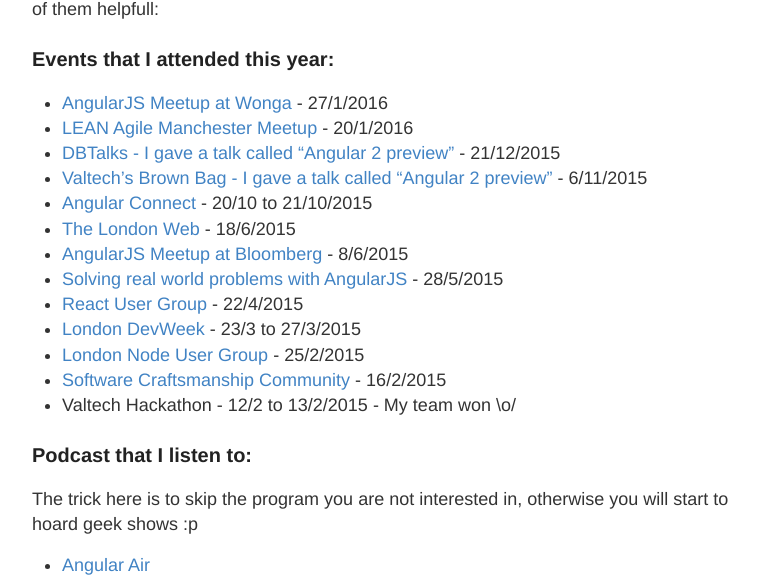
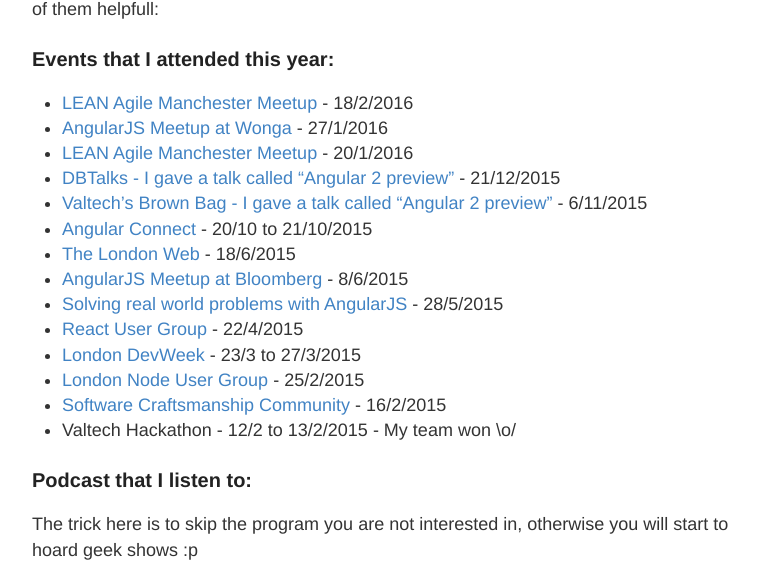
Before and after one commit to rafaelaudy/rafaelaudy.github.io, a Jekyll site: the page built from foodforthought.md, in a window 1280 px wide and 900 px high, cut to the strip 324-900 px from the top of the window. Shown: the whole strip, without its empty margins (248-1007 px from the left). Built offline with Jekyll 4.4.1, drawn with Linux system fonts in a browser that asks for light colours; Markdown is read by kramdown in place of the engine named in the settings.

Commit message:
Updating the attended events

```diff
--- a/foodforthought.md
+++ b/foodforthought.md
@@ -9,6 +9,7 @@
 
 ### Events that I attended this year:
 
+* [LEAN Agile Manchester Meetup](http://www.meetup.com/Lean-Agile-Manchester/events/228252731/) - 18/2/2016
 * [AngularJS Meetup at Wonga](http://www.meetup.com/AngularJS-London/events/228224175/) - 27/1/2016
 * [LEAN Agile Manchester Meetup](http://www.meetup.com/Lean-Agile-Manchester/events/227496143/) - 20/1/2016
 * [DBTalks - I gave a talk called "Angular 2 preview"](https://www.youtube.com/watch?v=hzPaxAHa7J8) - 21/12/2015
```
